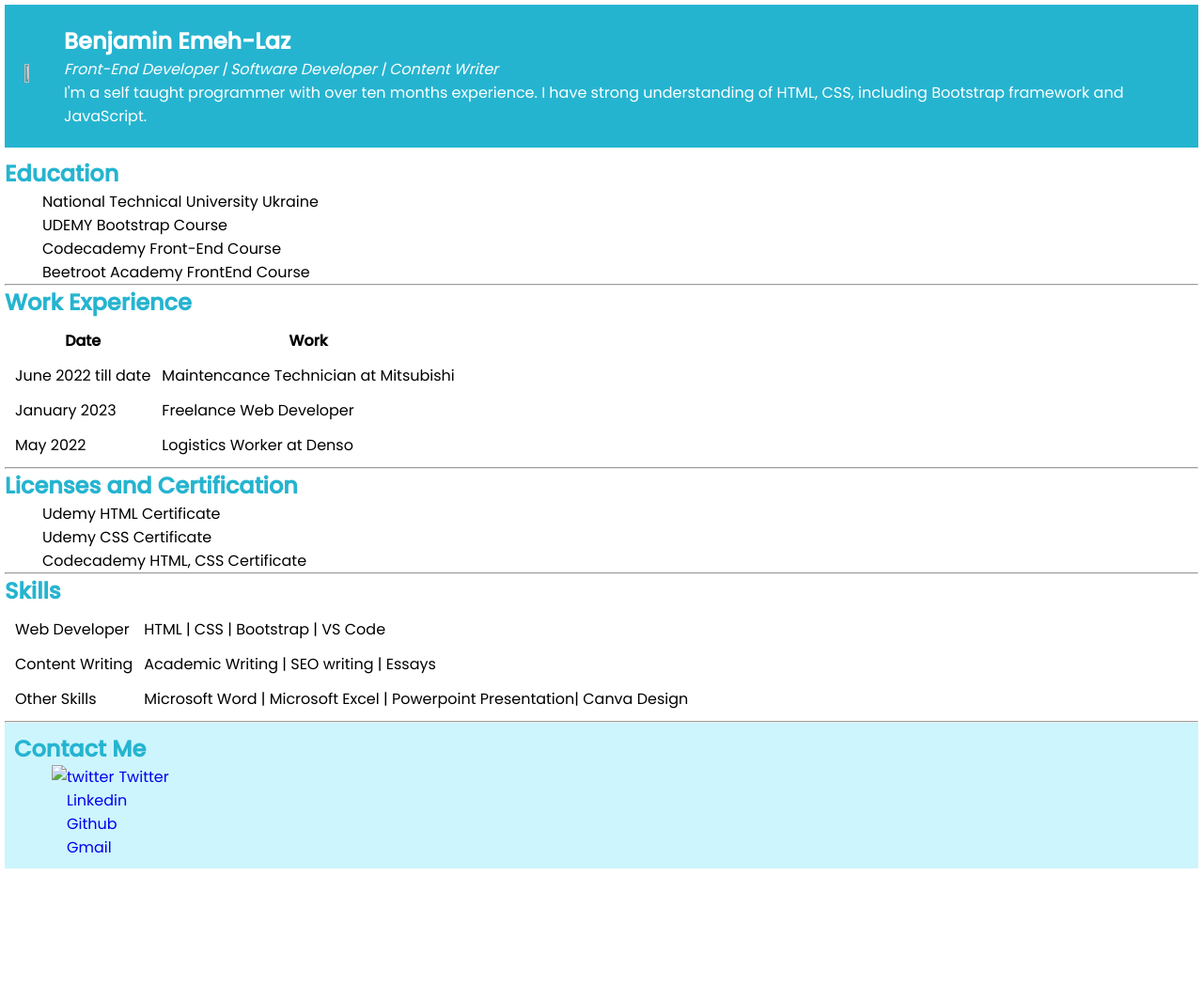
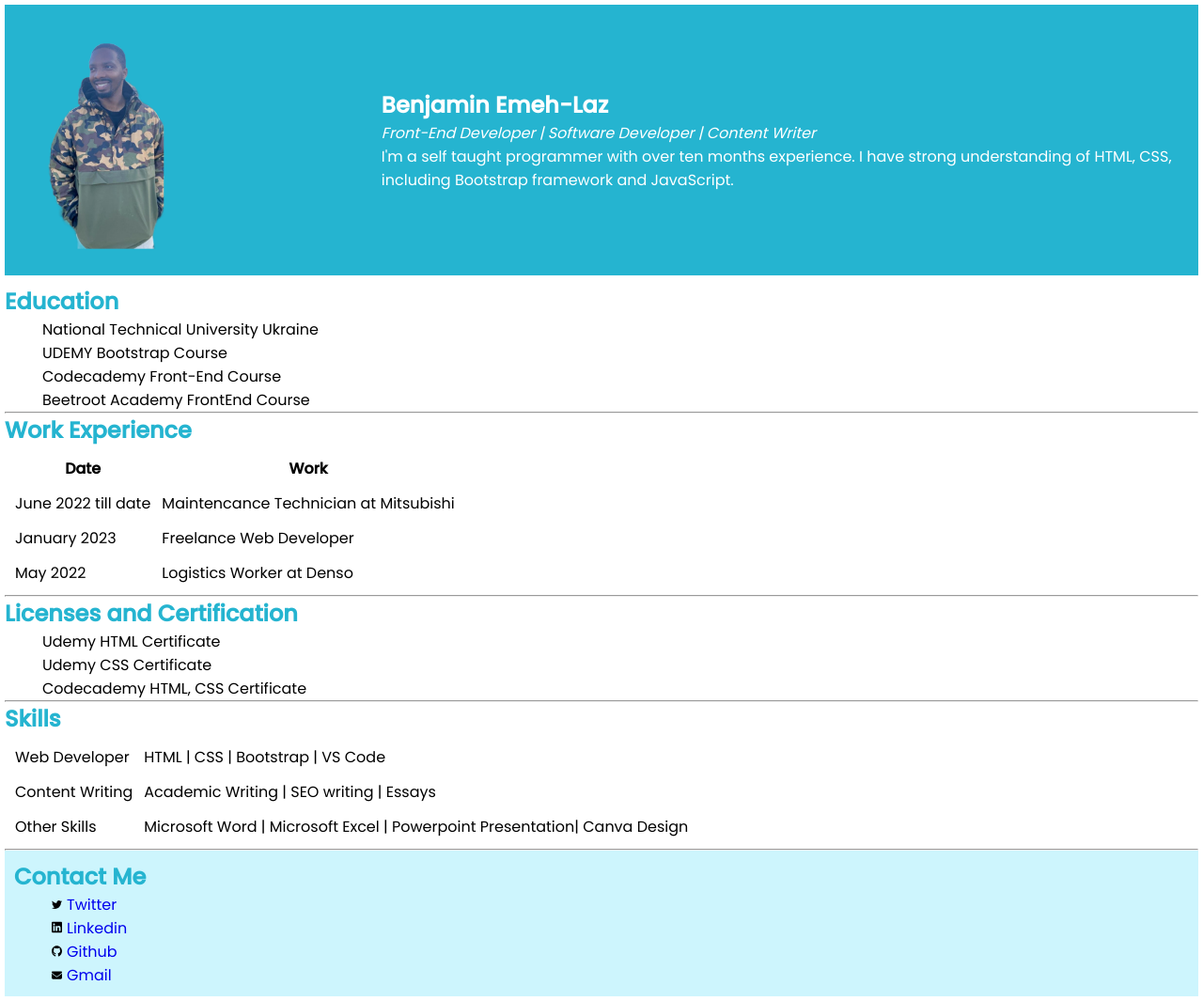
Before and after one commit to Bencoder360/CV2, a plain HTML site: page index.html in a window 1280 px wide. Shown: the whole page at 94% size. Before the commit the page ends 929 px from the top, so only its background shows below. Drawn offline with Linux system fonts and the light colour scheme.

Commit message:
Update index.html

```diff
--- a/index.html
+++ b/index.html
@@ -18,7 +18,7 @@
         <section>
             <table cellspacing="20px">
                 <tr>
-                    <td><img src="Images/result.png" alt="" height="50%" width="50%"></td>
+                    <td><img src="result.png" alt="" height="50%" width="50%"></td>
                     <td>
                         <h1>Benjamin Emeh-Laz</h1>
                         <p><em>Front-End Developer | Software Developer | Content Writer</em></p>
@@ -116,11 +116,11 @@
         <section>
             <h2>Contact Me</h2>
             <ul class="footer-list">
-                <li><a href="https://twitter.com/EmehLaz" target="_blank"><img src="Images/twitter.svg" alt="twitter">Twitter</a></li>
-                <li><a href="https://www.linkedin.com/in/emeh-laz-benjamin-39b2581a1/" target="_blank"><img src="Images/linkedin.svg" alt="">Linkedin</a></li>
-                <li><a href="https://github.com/Bencoder360" target="_blank"><img src="Images/github.svg" alt="">Github</a></li>
+                <li><a href="https://twitter.com/EmehLaz" target="_blank"><img src="twitter.svg" alt="twitter">Twitter</a></li>
+                <li><a href="https://www.linkedin.com/in/emeh-laz-benjamin-39b2581a1/" target="_blank"><img src="linkedin.svg" alt="">Linkedin</a></li>
+                <li><a href="https://github.com/Bencoder360" target="_blank"><img src="github.svg" alt="">Github</a></li>
                 <li><a href="https://www.yousaidit.co.uk/product/sorry-i-cant-see-you-on-your-birthday-this-year-1-drink-on-me-once-we-come-out-of-lockdown/"
-                        target="_blank"><img src="Images/envelope-solid.svg" alt="">Gmail</a></li>
+                        target="_blank"><img src="envelope-solid.svg" alt="">Gmail</a></li>
             </ul>
         </section>
     </footer>
```
